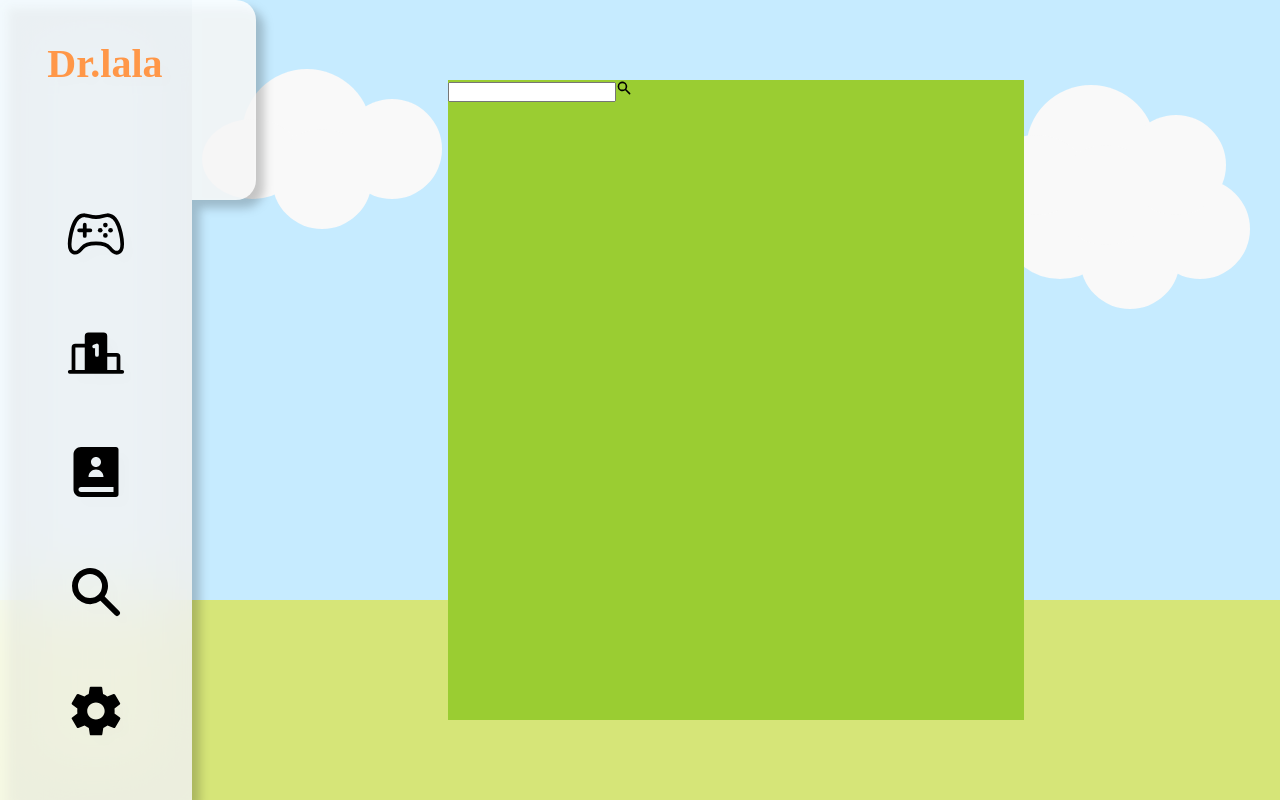
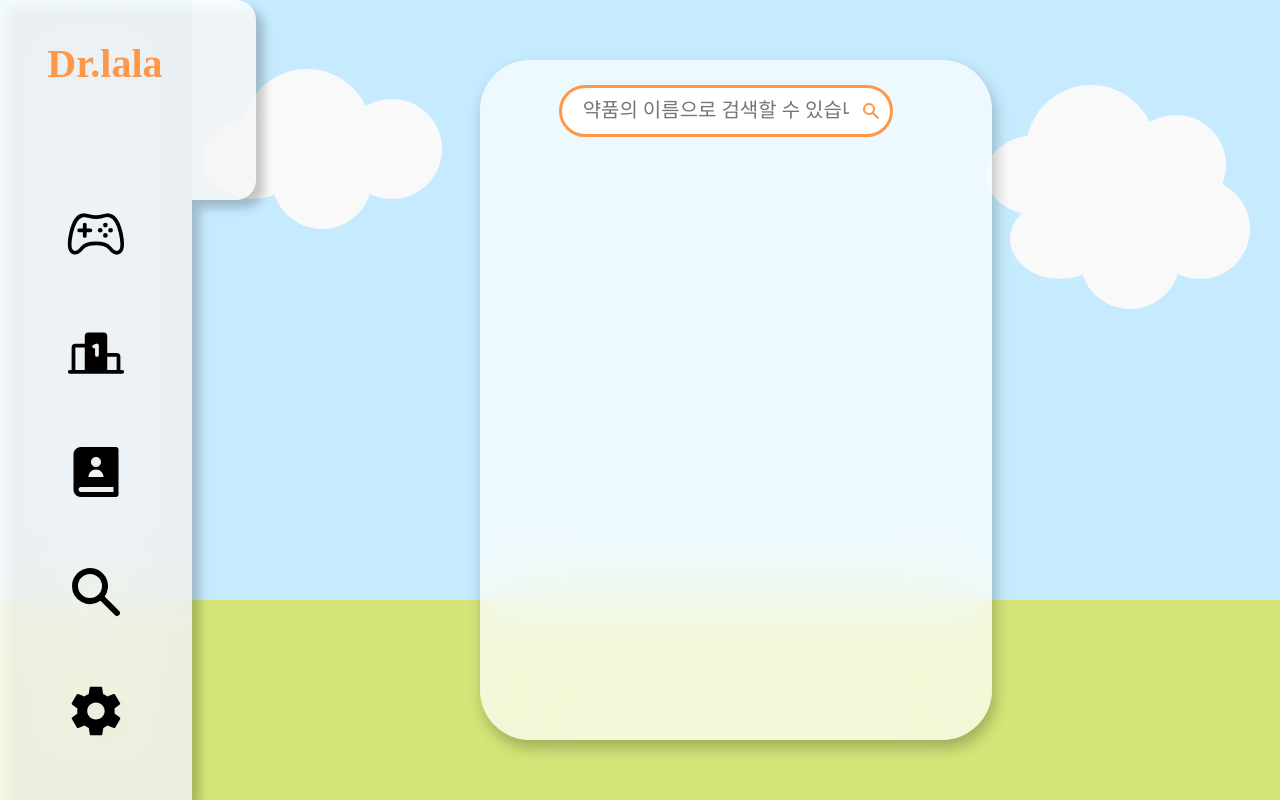
Before and after one commit to DR-LaLa/FE, a React (Vite) app: page /search in a window 1280 px wide. Built offline with nearby package versions, Linux system fonts and the light colour scheme; a web font is replaced by a local one.

Commit message:
검색창 완성

```diff
--- /dev/null
+++ b/src/components/search/SearchResult.jsx
@@ -0,0 +1,142 @@
+import { useState } from "react";
+import { HiSearch } from "react-icons/hi";
+import styled from "styled-components";
+import { useImmer } from "use-immer";
+export default function SearchResult() {
+  const [serchKeyword, setSearchKeyword] = useState("");
+  const [searchObj, updateSearchObj] = useImmer(obj);
+  return (
+    <>
+      <InputBox>
+        <Input
+          type="text"
+          placeholder="약품의 이름으로 검색할 수 있습니다"
+          onChange={(e) => {
+            setSearchKeyword(e.target.value);
+          }}
+          onKeyDown={(e) => {
+            if (e.key == "Enter") {
+              getMedicineInpo(serchKeyword, updateSearchObj);
+            }
+          }}
+        />
+        <Icon
+          onClick={() => {
+            getMedicineInpo(serchKeyword, updateSearchObj);
+          }}
+        />
+      </InputBox>
+      <SearchResultBox>
+        {searchObj.map((arr, n) => (
+          <Result key={n}>
+            <Margin>
+              <Span>제품명: </Span>
+              <P>{arr.itemName}</P>
+            </Margin>
+            <Margin>
+              <Span>업체명: </Span>
+              <P>{arr.entpName}</P>
+            </Margin>
+            <Margin>
+              <Span>효능: </Span>
+              <P>{arr.efcyQesitm}</P>
+            </Margin>
+            <Margin>
+              <Span>사용법: </Span>
+              <P>{arr.useMethodQesitm}</P>
+            </Margin>
+            <Margin>
+              <Span $warnning={"warnning"}>주의사항: </Span>
+              <P $warnning={"warnning"}>{arr.atpnQesitm}</P>
+            </Margin>
+            <Margin>
+              <Span>보관법: </Span>
+              <P>{arr.depositMethodQesitm}</P>
+            </Margin>
+          </Result>
+        ))}
+      </SearchResultBox>
+    </>
+  );
+}
+
+const obj = [];
+
+async function getMedicineInpo(serchKeyword, updateSearchObj) {
+  try {
+    // const response = await fetch("json/search.json");
+    const response = await fetch(`http://localhost:8080/main/search/${serchKeyword}`);
+    const data = await response.json();
+    data.forEach((obj) => {
+      updateSearchObj((arr) => {
+        arr.push(obj);
+      });
+    });
+  } catch (err) {
+    console.log(err);
+  }
+}
+
+const InputBox = styled.section`
+  width: 80%;
+  height: 15%;
+  display: flex;
+  justify-content: center;
+  align-items: center;
+`;
+
+const Input = styled.input`
+  padding: 0 10% 0 5%;
+  width: 65%;
+  height: 45%;
+  border: 3px solid #ff9748;
+  border-radius: 40px;
+  font-size: 20px;
+  outline: none;
+`;
+
+const Icon = styled(HiSearch)`
+  color: #ff9748;
+  font-size: 20px;
+  position: relative;
+  right: 2.5vw;
+  cursor: pointer;
+`;
+
+const SearchResultBox = styled.section`
+  width: 90%;
+  height: 85%;
+  display: flex;
+  flex-direction: column;
+  align-items: center;
+  overflow-y: auto;
+`;
+
+const Result = styled.section`
+  padding: 1vw 1vw 1vw 1vw;
+  margin-bottom: 5vh;
+  width: 90%;
+  border: 5px solid #ffcda6;
+  border-radius: 15px;
+  display: flex;
+  flex-direction: column;
+  justify-content: space-evenly;
+  flex-shrink: 0;
+  background-color: #f9f9f9;
+`;
+
+const Margin = styled.section`
+  margin-bottom: 1vh;
+  width: 100%;
+  display: flex;
+`;
+
+const Span = styled.span`
+  width: 4.5vw;
+  font-weight: 600;
+  color: ${(props) => (props.$warnning == "warnning" ? "red" : "")};
+`;
+const P = styled.p`
+  width: 85%;
+  color: ${(props) => (props.$warnning == "warnning" ? "red" : "")};
+`;
--- a/src/pages/Seartch.jsx
+++ b/src/pages/Search.jsx
@@ -2,7 +2,7 @@ import styled from "styled-components";
 import Header from "../components/common/Header";
 import MainFrame from "../components/common/MainFrame";
 import MainProvider from "../provider/MainProvider";
-import { HiSearch } from "react-icons/hi";
+import SearchResult from "../components/search/SearchResult";
 
 export default function Search() {
   return (
@@ -12,9 +12,7 @@ export default function Search() {
       </MainProvider>
       <MainFrame>
         <SearchBox>
-          <input type="text" />
-          <HiSearch />
-          <section></section>
+          <SearchResult />
         </SearchBox>
       </MainFrame>
     </>
@@ -22,7 +20,13 @@ export default function Search() {
 }
 
 const SearchBox = styled.section`
-  width: 45vw;
-  height: 80%;
-  background-color: yellowgreen;
+  width: 40vw;
+  height: 85%;
+  display: flex;
+  flex-direction: column;
+  align-items: center;
+  background: rgba(255, 255, 255, 0.7);
+  border-radius: 50px;
+  box-shadow: 3px 8px 15px 0px rgba(0, 0, 0, 0.25);
+  backdrop-filter: blur(40px);
 `;
--- a/src/router.jsx
+++ b/src/router.jsx
@@ -7,7 +7,7 @@ import Quiz from "./pages/Quiz";
 import QuizPlay from "./components/quiz/QuizPlay";
 import Rank from "./pages/Rank";
 import Album from "./pages/Album";
-import Search from "./pages/Seartch";
+import Search from "./pages/Search";
 import Explanation from "./components/quiz/Explanation";
 const router = createBrowserRouter([
   {
```
Also changed, not shown: public/json/search.json (added, +35 -0 lines).
